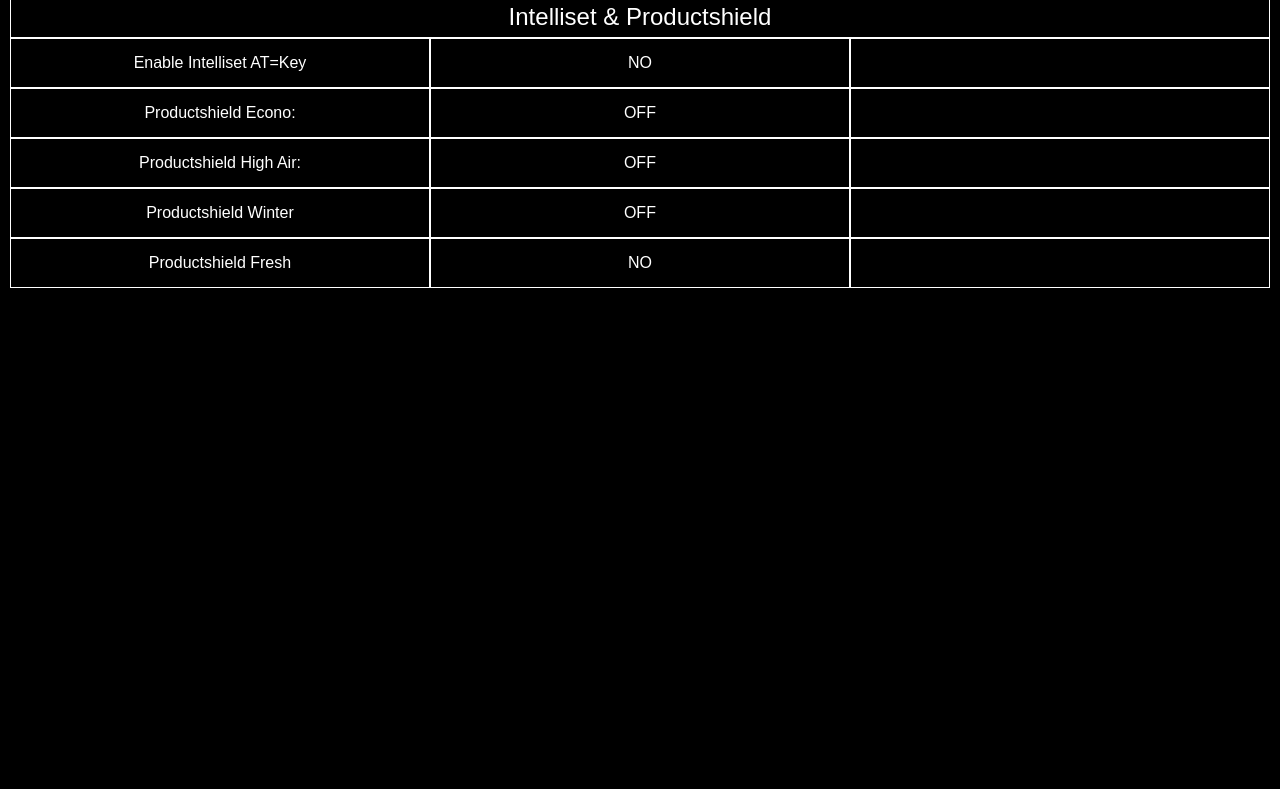
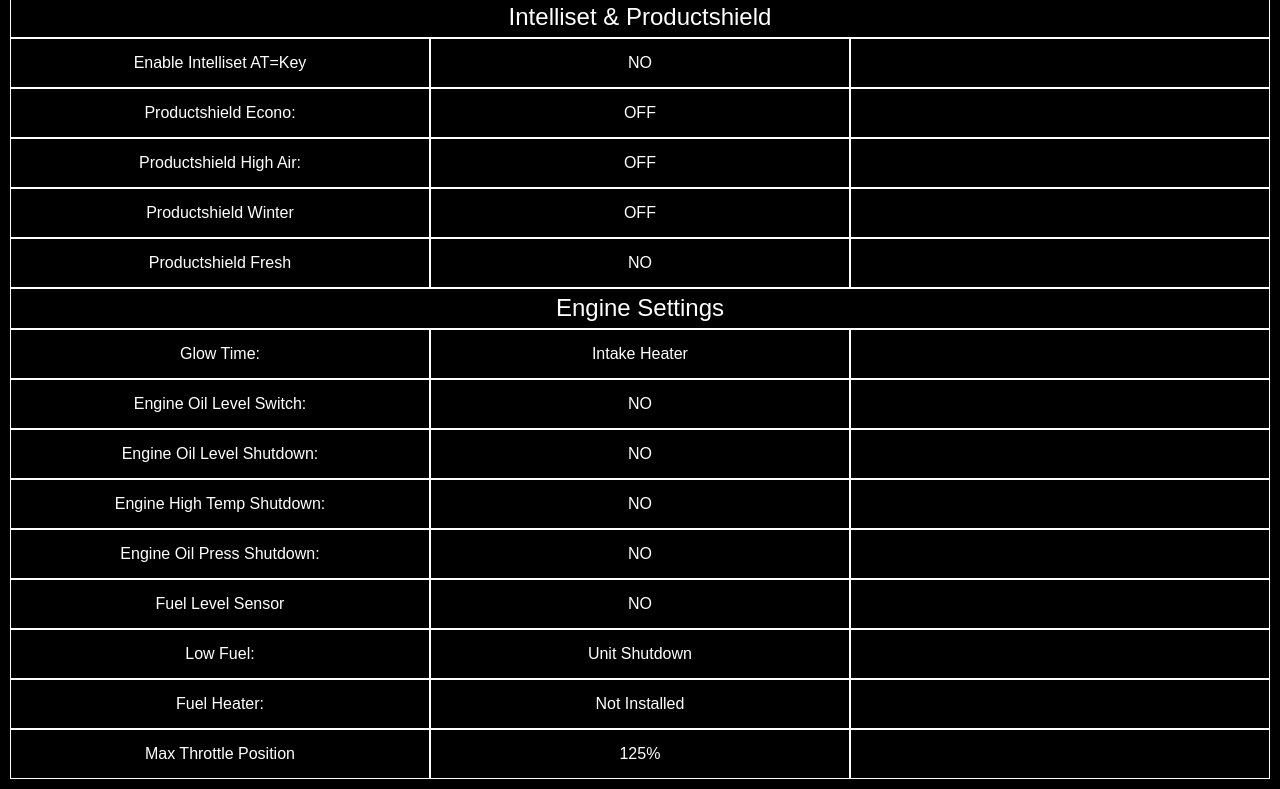
Before and after one commit to CTR-CA/ctr.github.io, a plain HTML site: page index.html in a window 1280 px wide. Shown: the part 4652-5441 px from the top of the page. Before the commit the page ends 4950 px from the top, so only its background shows below. Drawn offline with nearby package versions, Linux system fonts and the light colour scheme.

Commit message:
add_content

```diff
--- a/index.html
+++ b/index.html
@@ -759,7 +759,75 @@
     name="trailerModel"></div>
 </div>
 
-<!--INTELLISET SETTINGS-->
+<!--ENGINE SETTINGS-->
+<h4 class="header__config">Engine Settings</h4>
+
+<div class="container__unitIdentific">
+  <div class="tablet__unitIdentific">Glow Time:</div>
+  <div class="tablet__unitIdentific">Intake Heater</div>
+  <div class="tablet__unitIdentific"><input class="inputForm"
+    action="get"
+    type="text"
+    id="trailerModel"
+    name="trailerModel"></div>
+  <div class="tablet__unitIdentific">Engine Oil Level Switch:</div>
+  <div class="tablet__unitIdentific">NO</div>
+  <div class="tablet__unitIdentific"><input class="inputForm"
+    action="get"
+    type="text"
+    id="trailerModel"
+    name="trailerModel"></div>
+  <div class="tablet__unitIdentific">Engine Oil Level Shutdown:</div>
+  <div class="tablet__unitIdentific">NO</div>
+  <div class="tablet__unitIdentific"><input class="inputForm"
+    action="get"
+    type="text"
+    id="trailerModel"
+    name="trailerModel"></div>
+    <div class="tablet__unitIdentific">Engine High Temp Shutdown:</div>
+  <div class="tablet__unitIdentific">NO</div>
+  <div class="tablet__unitIdentific"><input class="inputForm"
+    action="get"
+    type="text"
+    id="trailerModel"
+    name="trailerModel"></div>
+    <div class="tablet__unitIdentific">Engine Oil Press Shutdown:</div>
+  <div class="tablet__unitIdentific">NO</div>
+  <div class="tablet__unitIdentific"><input class="inputForm"
+    action="get"
+    type="text"
+    id="trailerModel"
+    name="trailerModel"></div>
+    <div class="tablet__unitIdentific">Fuel Level Sensor</div>
+  <div class="tablet__unitIdentific">NO</div>
+  <div class="tablet__unitIdentific"><input class="inputForm"
+    action="get"
+    type="text"
+    id="trailerModel"
+    name="trailerModel"></div>
+  <div class="tablet__unitIdentific">Low Fuel:</div>
+  <div class="tablet__unitIdentific">Unit Shutdown</div>
+  <div class="tablet__unitIdentific"><input class="inputForm"
+    action="get"
+    type="text"
+    id="trailerModel"
+    name="trailerModel"></div>
+  <div class="tablet__unitIdentific">Fuel Heater:</div>
+  <div class="tablet__unitIdentific">Not Installed</div>
+  <div class="tablet__unitIdentific"><input class="inputForm"
+    action="get"
+    type="text"
+    id="trailerModel"
+    name="trailerModel"></div>
+    <div class="tablet__unitIdentific">Max Throttle Position</div>
+  <div class="tablet__unitIdentific">125%</div>
+  <div class="tablet__unitIdentific"><input class="inputForm"
+    action="get"
+    type="text"
+    id="trailerModel"
+    name="trailerModel"></div>
+</div>
+
 
 </body>
 </html>
```
